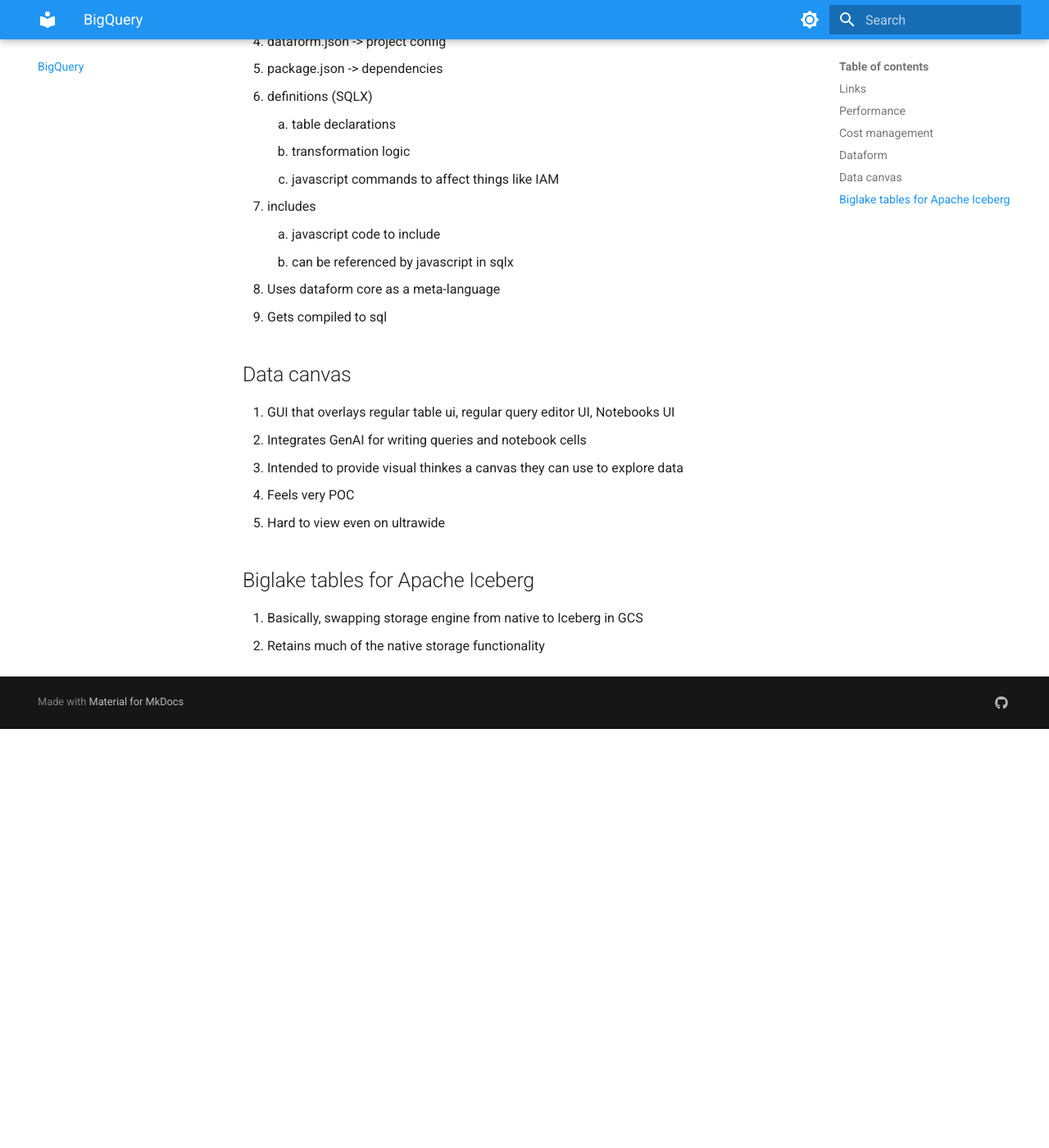
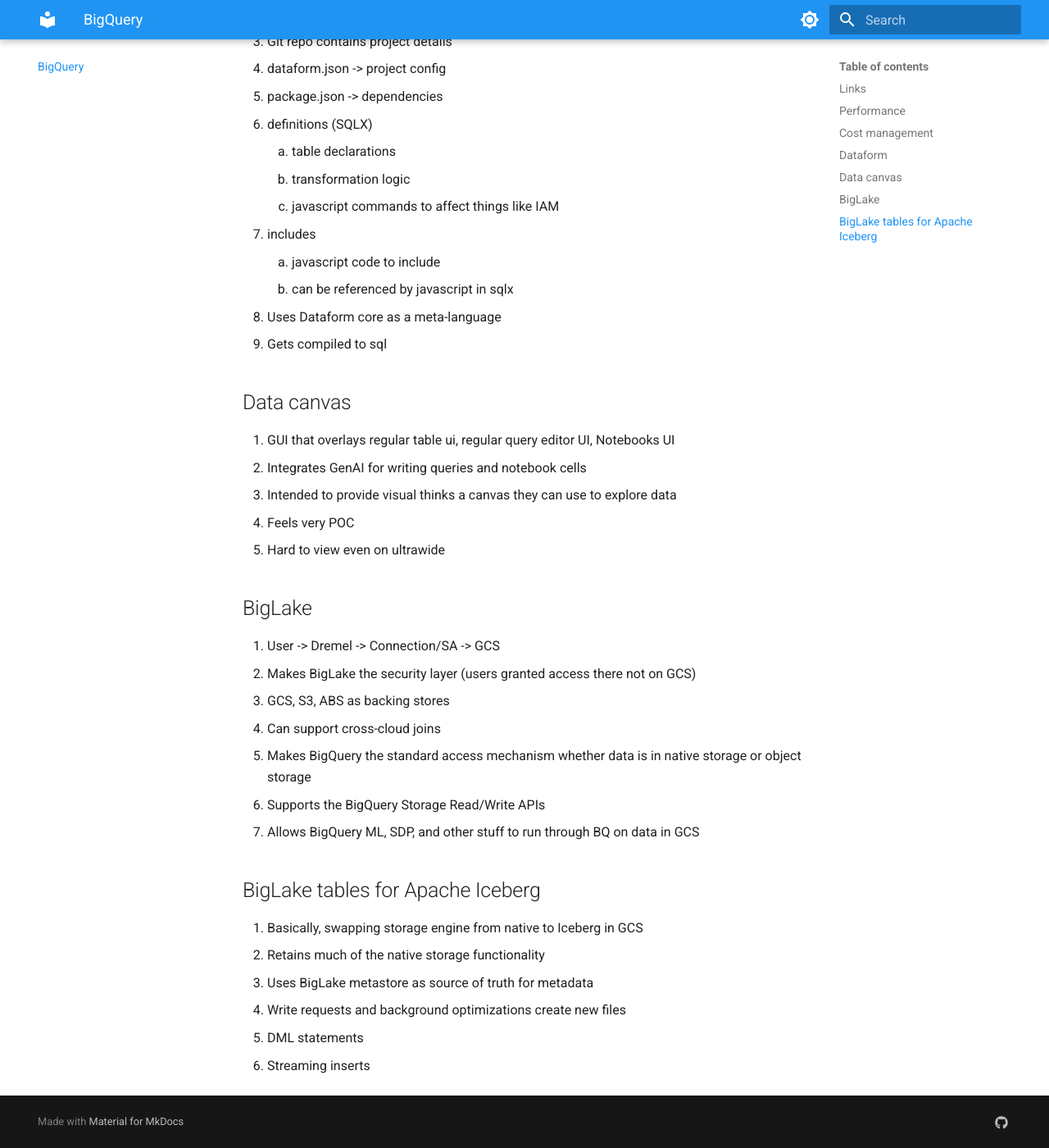
Before and after one commit to jwdavis/gcp_notes, an MkDocs documentation site: the page built from docs/bigquery.md, in a window 1280 px wide and 1400 px high, scrolled down 1264 px. Shown: the whole window at 82% size. Built offline with MkDocs 1.6.1 and Material for MkDocs 9.7.7, drawn with Linux system fonts in a browser that asks for light colours; before the commit the page ends 2153 px from its top, so only the background shows below that; some of the changed text lies outside the part shown.

Commit message:
added some biglake notes

```diff
--- a/docs/bigquery.md
+++ b/docs/bigquery.md
@@ -29,7 +30,7 @@
 
 ## Dataform
 
-1. Tooling to manage transformations using Gitops (ELT)
+1. Tooling to manage transformations using GitOps (ELT)
 2. Create a Dataform repo to connect to a Git repo
 3. Git repo contains project details
    1. dataform.json -> project config
@@ -41,17 +42,32 @@
    4. includes
       1. javascript code to include
       2. can be referenced by javascript in sqlx
-4. Uses dataform core as a meta-language
+4. Uses Dataform core as a meta-language
    1. Gets compiled to sql
 
 ## Data canvas
 
 1. GUI that overlays regular table ui, regular query editor UI, Notebooks UI
 2. Integrates GenAI for writing queries and notebook cells
-3. Intended to provide visual thinkes a canvas they can use to explore data
+3. Intended to provide visual thinks a canvas they can use to explore data
 4. Feels very POC
 5. Hard to view even on ultrawide
 
-## Biglake tables for Apache Iceberg
+## BigLake
+1. User -> Dremel -> Connection/SA -> GCS
+2. Makes BigLake the security layer (users granted access there not on GCS)
+3. GCS, S3, ABS as backing stores
+4. Can support cross-cloud joins
+5. Makes BigQuery the standard access mechanism whether data is in native storage or object storage
+6. Supports the BigQuery Storage Read/Write APIs
+7. Allows BigQuery ML, SDP, and other stuff to run through BQ on data in GCS
+
+## BigLake tables for Apache Iceberg
+[image-ref]: https://cloud.google.com/static/bigquery/images/biglake-iceberg-table-arch.png "Architecture"
+
 1. Basically, swapping storage engine from native to Iceberg in GCS
 2. Retains much of the native storage functionality
+3. Uses BigLake metastore as source of truth for metadata
+4. Write requests and background optimizations create new files
+   1. DML statements
+   2. Streaming inserts
```
Also changed, not shown: other parts of docs/bigquery.md (+2 -1 lines).
